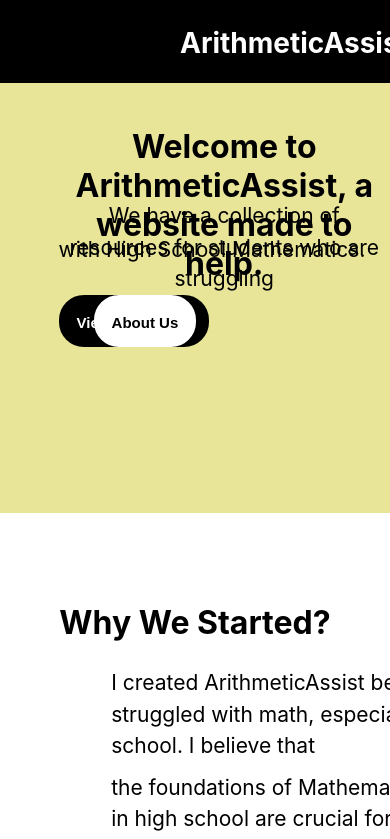
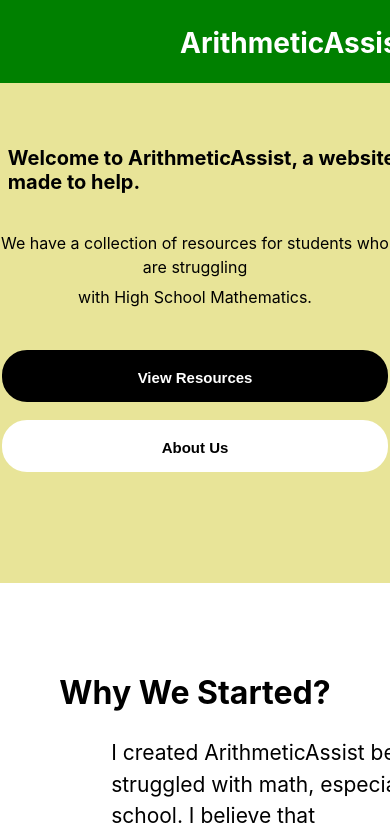
Before and after one commit to YousufMo27/ArithmeticAssist, a React (Create React App) app: page / in a window 390 px wide. Shown: the top 839 px of the page. Built offline with nearby package versions, Linux system fonts and the light colour scheme.

Commit message:
Made Hero section Responsive

```diff
--- a/src/App.module.css
+++ b/src/App.module.css
@@ -38,34 +38,33 @@ label.logo a {
     font-size: 28px;
 }
 
+/* HERO SECTION */
 .hero-background {
-    height: 430px;
+    height: 400px;
     background-color: #E8E498;
+    display: flex;
+    flex-direction: column;
+    width: 100%;
 }
 
-.hero-txt h1{
+.hero-background h1{
     color: black;
-    text-align: center;
-    position: absolute;
-    left: 15%;
-    top: 15%;
+    margin-bottom: 10px;
+    position: relative;
+    top: 63px;
+    left: 248px;
 }
 
-.first {
-    text-align: center;
-    position: absolute;
-    left: 15%;
-    top: 23.75%;
-    font-size: 21px;
+.hero-background p {
+    color: black;
+    margin-top: 0;
+    position: relative;
+    top: 90px;
+    left: 250px;
+    font-size: 20px;
 }
 
-.second {
-    text-align: center;
-    position: absolute;
-    left: 15%;
-    top: 27.75%;
-    font-size: 21px;
-}
+
 
 .course-btn {
     text-decoration: none;
@@ -75,8 +74,8 @@ label.logo a {
     background-color: black;
     position: absolute;
     padding: 0.75rem 1rem;
-    left: 15%;
-    top: 35%;
+    left: 230px;
+    top: 320px;
     font-size: 21px;
     cursor: pointer;
     border: 2px solid black;
@@ -100,7 +99,7 @@ label.logo a {
 
 #second-course-btn {
     position: absolute;
-    left: 24%;
+    left: 410px;
     background-color: white;
     border-color: white;
 }
@@ -220,3 +219,244 @@ label.logo a {
     position: relative;
     margin-left: 250px;
 }
+
+/* MEDIA QUERIES */
+
+@media (max-width:1250px) {
+    .navbar {
+        background-color: red;
+    }
+
+    .hero-background h1 {
+        left: 170px;
+    }
+
+    .hero-background p {
+        left: 170px;
+    }
+
+    .course-btn {
+        left: 170px;
+    }
+
+    #second-course-btn {
+        left: 340px;
+    }
+}
+
+
+@media (max-width:1005px) {
+
+    .navbar {
+        background-color: beige;
+    }
+
+    .hero-background h1 {
+        left: 130px;
+    }
+
+    .hero-background p {
+        left: 130px;
+    }
+
+    .course-btn {
+        left: 130px;
+    }
+
+    #second-course-btn {
+        left: 300px;
+    }
+}
+
+@media (max-width: 965px) {
+    .navbar {
+        background-color: gray;
+    }
+
+    .hero-background h1 {
+        left: 40px;
+    }
+
+    .hero-background p {
+
+    }
+
+    .course-btn {
+        left: 260px;
+    }
+
+    #second-course-btn {
+        left: 450px;
+    }
+
+}
+
+@media (max-width: 870px) {
+    .navbar {
+        background-color: yellow;
+    }
+
+    .hero-background h1 {
+        font-size: 27px;
+        left: 90px;
+    }
+
+    .hero-background p {
+        font-size: 21px;
+    }
+
+    .course-btn {
+        left: 250px;
+    }
+
+    #second-course-btn {
+        left: 440px;
+    }
+
+}
+
+@media (max-width: 800px) {
+    .navbar {
+        background-color: green;
+    }
+
+    .hero-background h1 {
+        font-size: 27px;
+        left: 58px;
+    }
+
+    .hero-background p {
+        font-size: 21px;
+        left: 60px;
+    }
+
+    .course-btn {
+        left: 180px;
+    }
+
+    #second-course-btn {
+        left: 370px;
+    }
+
+}
+
+@media (max-width: 770px) {
+    .navbar {
+        background-color: blue;
+    }
+
+    .hero-background h1 {
+        font-size: 27px;
+        left: 30px;
+    }
+
+    .hero-background p {
+        font-size: 21px;
+        left: 10px;
+        text-align: center;
+    }
+
+    .course-btn {
+        left: 210px;
+    }
+
+    #second-course-btn {
+        left: 390px;
+    }
+
+}
+
+@media (max-width: 730px) {
+    .navbar {
+        background-color: red;
+    }
+
+    .hero-background h1 {
+        font-size: 23px;
+        left: 9%;
+    }
+
+    .hero-background p {
+        font-size: 19px;
+        left: -1%;
+        text-align: center;
+    }
+
+    .course-btn {
+        left: 30%;
+        top: 300px;
+        width: 260px;
+    }
+
+    #second-course-btn {
+        left: 30%;
+        top: 370px;
+        width: 260px;
+    }
+
+}
+
+@media (max-width:660px) {
+    .navbar {
+        background-color: blue;
+    }
+
+    .hero-background h1 {
+        left: 4%;
+    }
+
+    .hero-background p {
+        left: -2%;
+    }
+
+}
+
+@media (max-width:630px) {
+    .navbar {
+        background-color: red;
+    }
+
+    .hero-background h1 {
+        left: 2%;
+        font-size: 22px;
+    }
+
+    .hero-background p {
+        left: -2%;
+        font-size: 17px;
+    }
+
+}
+
+@media (max-width:575px) {
+    .navbar {
+        background-color: green;
+    }
+
+    .hero-background h1 {
+        left: 2%;
+        font-size: 20px;
+    }
+
+    .hero-background p {
+        left: 0%;
+        font-size: 16px;
+    }
+
+    .hero-background {
+        height: 500px;
+    }
+
+    .course-btn {
+        top: 350px;
+        width: 99%;
+        left: 2px;
+
+    }
+
+    #second-course-btn {
+        top: 420px;
+        width: 99%;
+        left: 2px;
+    }
+}
--- a/src/curric-pages/equation.js
+++ b/src/curric-pages/equation.js
@@ -1,15 +1,23 @@
 import InfoPages from '../info-pages.module.css'
-import Navbar from '../pages/navbar'
-import { Sidemenu } from '../pages/sidemenu'
-import { SideNav } from "./sideNav"
+import Navbar from "../pages/navbar"
+import { Sidemenu } from "../pages/sidemenu"
+import Secondnavbar from "../pages/second-nav"
+import { React, useEffect } from 'react'
 
 export function EquationMenu () {
 
-    return <div className="H">
+    useEffect(() => {
+        document.body.style.overflow = "hidden";
+          }, [])
+
+    return <div className={InfoPages["container"]}>
         <Navbar/>
+        <Secondnavbar/>
         <Sidemenu/>
         <div className={InfoPages["container-info"]}>
-            <h1>e</h1>
+        <h1 className={InfoPages["title"]}>Solving Equations </h1>
+        <p className={InfoPages["intro-brief"]}>This section will explain how to solve equations which will be given to you at this level.</p>
+        <hr className={InfoPages["border-line"]} style={{marginBottom: 40}}></hr>
         </div>
     </div>
 }
--- a/src/curric-pages/polynomial.js
+++ b/src/curric-pages/polynomial.js
@@ -8,7 +8,8 @@ export function PolynomialMenu () {
     useEffect(() => {
         document.body.style.overflow = "hidden";
           }, [])
-    return <div className="container">
+
+    return <div className={InfoPages["container"]}>
     <Navbar/>
     <Secondnavbar/>
     <Sidemenu/>
@@ -19,8 +20,8 @@ export function PolynomialMenu () {
             <hr className={InfoPages["border-line"]} style={{marginBottom: 40}}></hr>
             <h2>Exponents</h2>
             <p>Exponents are repeated multplication similar to the way how multplication is repeated additon,</p>
-            <p>a number to the power of another number has to be multiplied that many times. For</p>
-            <p>example, 2² = 2 x 2 = 4. 2³ = 2 x 2 x 2 = 8. By definition any non zero number to</p>
+            <p>a number to the power of another number has to be multiplied that many times.</p>
+            <p>For example, 2² = 2 x 2 = 4. 2³ = 2 x 2 x 2 = 8. By definition any non zero number to</p>
             <p>the power of 0 is 1, i.e 2⁰ = 1.</p>
             <h3>Exponent Laws</h3>
             <p>Exponent Laws are crucial when it comes to polynomial multiplication and division</p>
--- a/src/info-pages.module.css
+++ b/src/info-pages.module.css
@@ -57,7 +57,6 @@ div {
     display: block;
 }
 
-
 .title-name {
     font-weight: 600;
     font-size: 23px;
@@ -91,7 +90,7 @@ div {
 }
 
 .intro-brief {
-    margin-left: 80px;
+    margin-left: 20px;
     margin-top: 36px;
     font-size: 20px;
     margin-bottom: 10px;
@@ -204,9 +203,9 @@ iframe {
 }
 
 @media (max-width:1102px)  {
-    /* .container-info {
+     /* .container-info {
         background-color: green;
-    } */
+    }  */
 
     .container-info h2 {
         left: 2%;
--- a/src/pages/hero-section.js
+++ b/src/pages/hero-section.js
@@ -3,15 +3,14 @@ import {Link} from 'react-router-dom'
 
 export default function Hero () {
     return <div className={AppCss["hero-background"]}>
-        <div className={AppCss["hero-txt"]}>
             <h1>Welcome to ArithmeticAssist, a website made to help.</h1>
-            <p className={AppCss["first"]}>We have a collection of resources for students who are struggling</p>
-            <p className={AppCss["second"]}>with High School Mathematics.</p>
+            <p>We have a collection of resources for students who are struggling</p>
+            <p id={AppCss['second']}>with High School Mathematics.</p>
             <Link to="/polynomial">
             <button className={AppCss["course-btn"]} ><span>View Resources</span></button>
             </Link>
             <button className={AppCss["course-btn"]} id={AppCss["second-course-btn"]}><span>About Us</span></button>
-        </div>
+
     </div>
 
 }
--- a/src/pages/homepage.js
+++ b/src/pages/homepage.js
@@ -5,8 +5,10 @@ import SecondHero from './second-hero-section';
 import { React, useEffect } from 'react';
 function Home () {
     useEffect(() => {
-  document.body.style.overflow = "visible";
+      document.body.style.overflowY = "visible";
+      document.body.style.overflowX = "hidden";
     }, [])
+
     return <div>
     <Navbar/>
     <Hero/>
--- a/src/pages/sidemenu.js
+++ b/src/pages/sidemenu.js
@@ -14,8 +14,8 @@ export function Sidemenu () {
                 <Link to="/polynomial" style={{ textDecoration: 'none' }}>
                 <button id='btn-one' className={InfoPages['item-buttons']}>Polynomials</button>
                 </Link>
-                <Link id='btn-two' to='/Equation' style={{ textDecoration: 'none' }}>
-                <button className={InfoPages['item-buttons']}>Equation Solving</button>
+                <Link  to='/Equation' style={{ textDecoration: 'none' }}>
+                <button id='btn-two' className={InfoPages['item-buttons']}>Equation Solving</button>
                 </Link>
                 <button className={InfoPages['item-buttons']}>Working with Data</button>
                 <button className={InfoPages['item-buttons']}>Slope of a Line</button>
```
